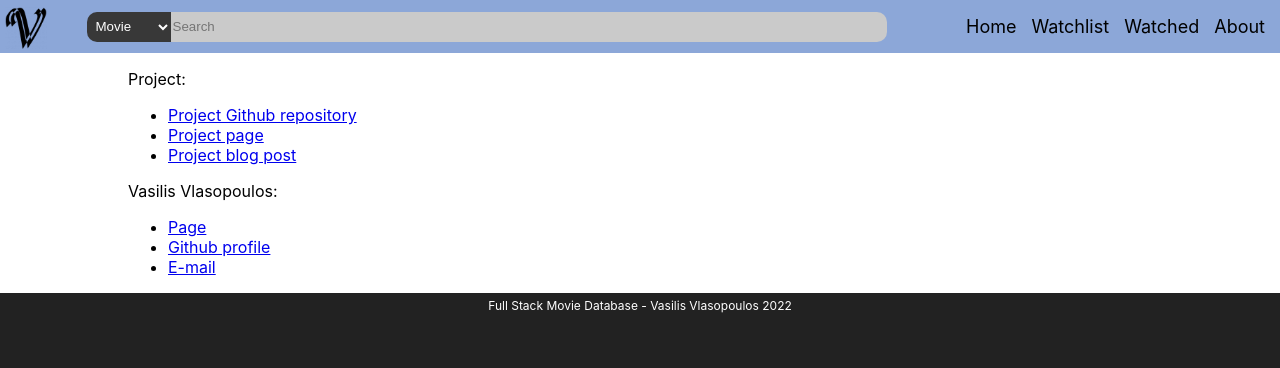
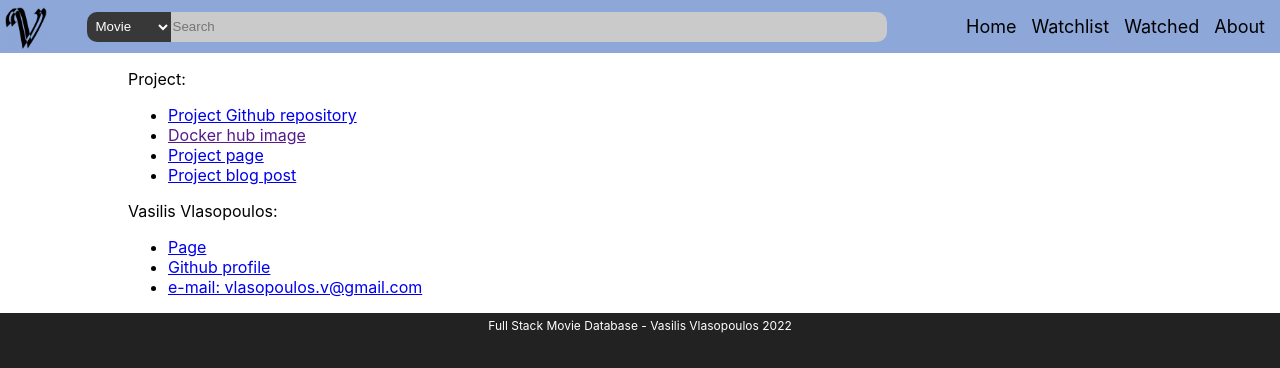
Before and after one commit to vlasopoulos/FullStackMovieDatabase, a React (Create React App) app in the folder src/main/frontend/: page / in a window 1280 px wide. Both pictures are taken after a click on the item "About". Shown: the top 368 px of the page. Built offline with nearby package versions, Linux system fonts and the light colour scheme.

Commit message:
about page

```diff
--- a/src/main/frontend/src/pages/About.tsx
+++ b/src/main/frontend/src/pages/About.tsx
@@ -9,6 +9,7 @@ const About = (props: Props) => {
         <p>Project:</p>
         <ul>
           <li><a href="https://github.com/F3V3R/FullStackMovieDatabase">Project Github repository</a></li>
+          <li><a href="">Docker hub image</a></li>
           <li><a href="https://f3v3r.github.io/full-stack-movie-database-blog/">Project page</a></li>
           <li><a href="https://f3v3r.github.io/full-stack-movie-database-blog/">Project blog post</a></li>
         </ul>
@@ -16,7 +17,7 @@ const About = (props: Props) => {
         <ul>
           <li><a href="https://f3v3r.github.io">Page</a></li>
           <li><a href="https://github.com/F3V3R">Github profile</a></li>
-          <li><a href="mailto:vlasopoulos.v@gmail.com">E-mail</a></li>
+          <li><a href="mailto:vlasopoulos.v@gmail.com">e-mail: vlasopoulos.v@gmail.com</a></li>
         </ul>
       </div>
     </div>
```
